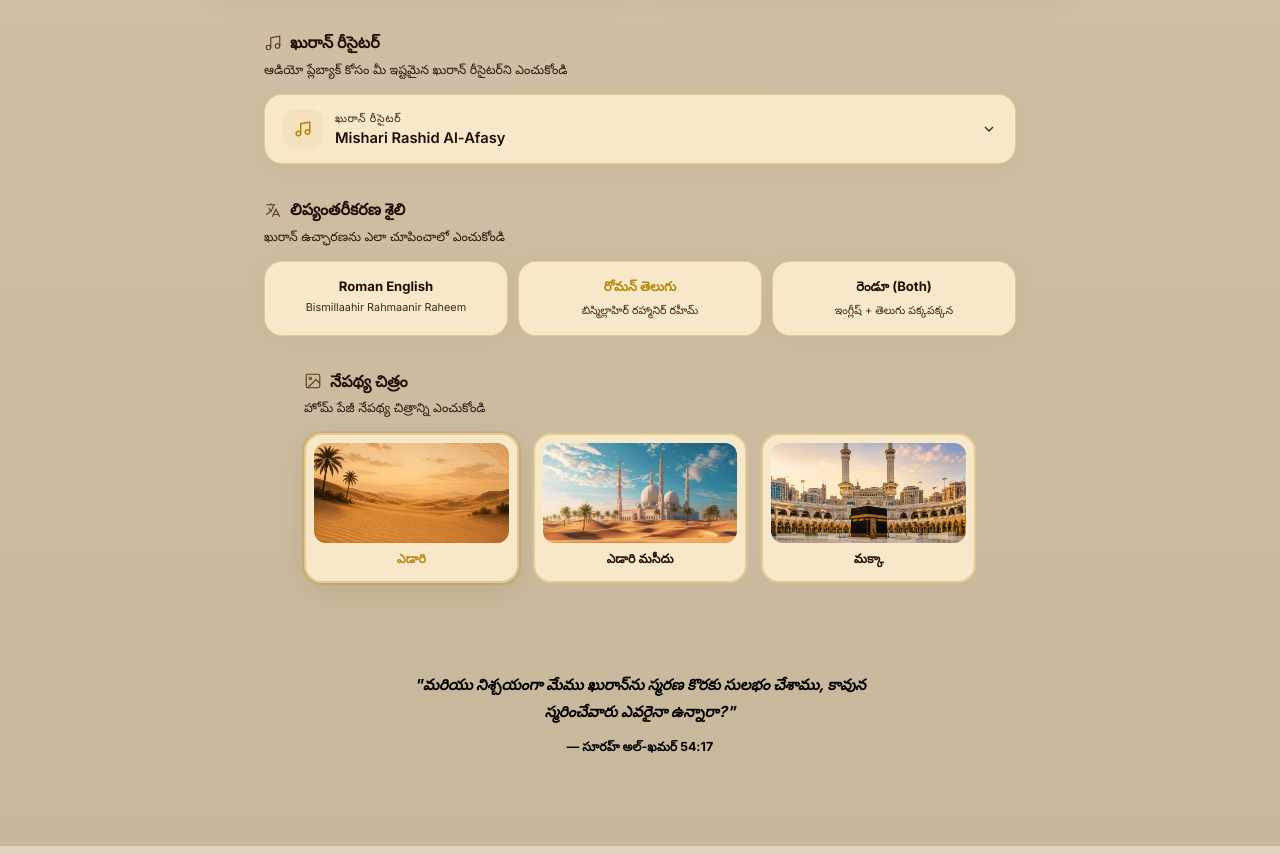
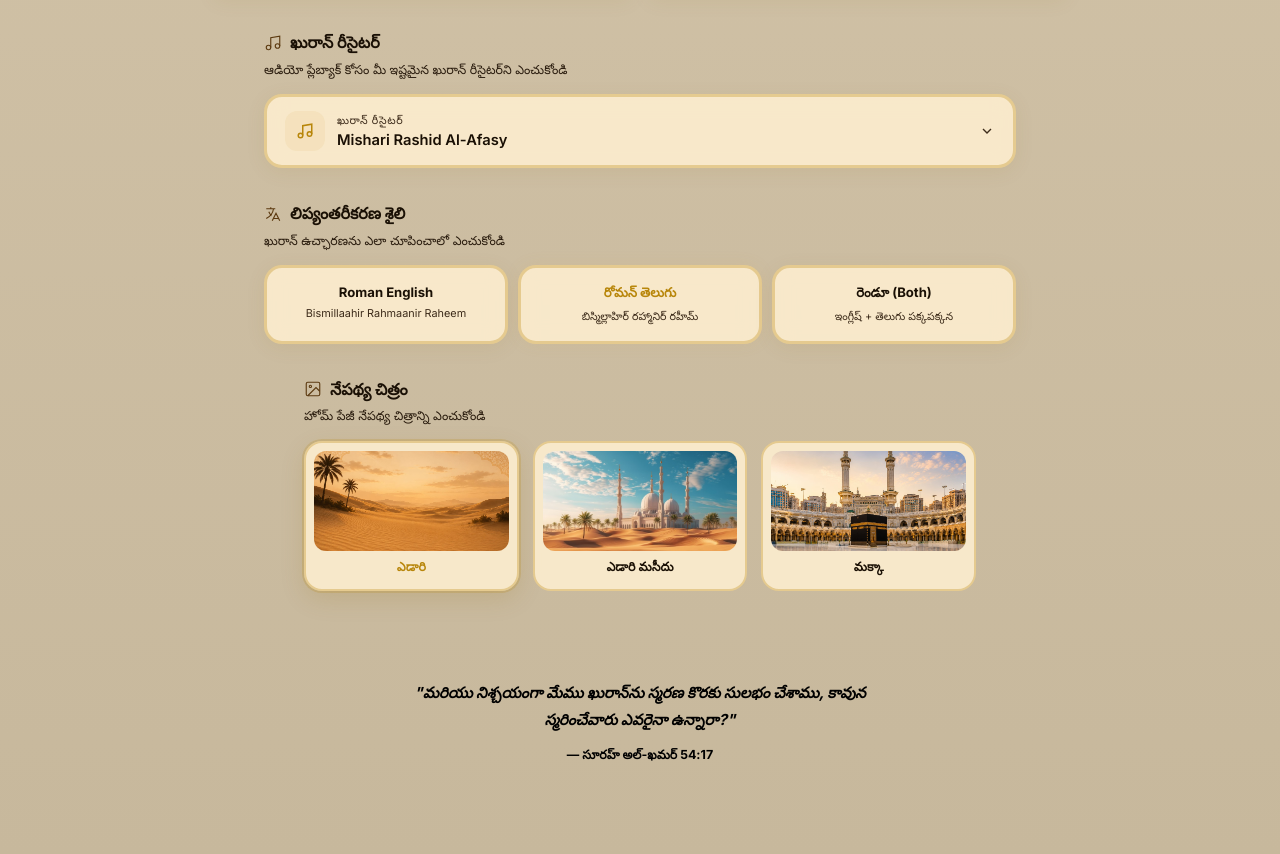
Before and after one commit to Mahendarmax/Believer-of-Almighty, a React (Vite) app: page /#/ in a window 1280 px wide. Shown: the part 1730-2584 px from the top of the page. Built offline with nearby package versions, Linux system fonts and the light colour scheme.

Commit message:
Make borders black on reciter toggle and transliteration buttons

```diff
--- a/src/pages/Home.css
+++ b/src/pages/Home.css
@@ -71,7 +71,7 @@
   gap: 14px;
   padding: 16px 18px;
   background: var(--bg-card);
-  border: 1.5px solid #1a1005;
+  border: 3px solid #000000;
   border-radius: var(--radius);
   color: var(--text-primary);
   cursor: pointer;
@@ -1123,7 +1123,7 @@
   width: 100%;
   padding: 14px 18px;
   background: rgba(255, 248, 235, 0.88);
-  border: 1.5px solid #1a1005;
+  border: 3px solid #000000;
   border-radius: var(--radius-lg);
   color: var(--text-primary);
   font-size: 0.88rem;
@@ -1367,7 +1367,7 @@
   text-align: center;
   padding: 16px 12px;
   background: rgba(255, 248, 235, 0.88);
-  border: 1.5px solid #1a1005;
+  border: 3px solid #000000;
   border-radius: var(--radius-lg);
   transition: var(--transition);
   cursor: pointer;
```
